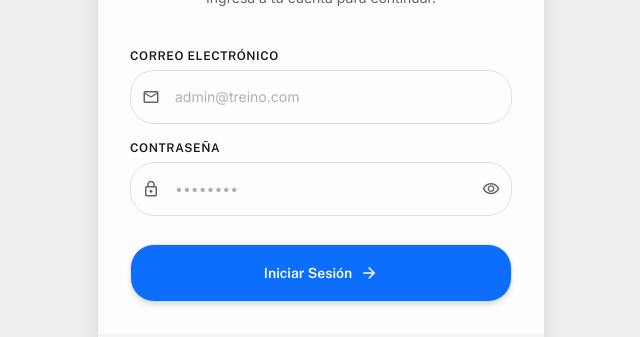
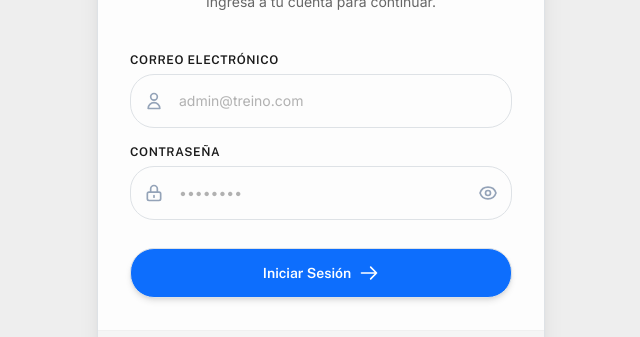
Before and after one commit to Sama170904/TreinoFront, a React (Vite) app: page /login in a window 1280 px wide. Shown: the part 258-595 px from the top of the page, without its empty margins (319-959 px from the left). Built offline with nearby package versions, Linux system fonts and the light colour scheme; no server answers.

Commit message:
fix: replace icon font ligatures with bulletproof inline SVGs in LoginPage

```diff
--- a/src/pages/LoginPage.tsx
+++ b/src/pages/LoginPage.tsx
@@ -59,7 +59,9 @@ const LoginPage: React.FC = () => {
                     {/* Error Alert */}
                     {errorMsg && (
                         <div className="mx-6 sm:mx-8 mb-4 p-3 bg-red-50 border border-red-200 text-red-700 rounded-xl text-sm flex items-center gap-2 animate-in">
-                            <span className="material-symbols-outlined text-red-500 text-lg">error</span>
+                            <svg className="w-5 h-5 text-red-500 shrink-0" fill="none" stroke="currentColor" viewBox="0 0 24 24">
+                                <path strokeLinecap="round" strokeLinejoin="round" strokeWidth="2" d="M12 8v4m0 4h.01M21 12a9 9 0 11-18 0 9 9 0 0118 0z" />
+                            </svg>
                             <span>{errorMsg}</span>
                         </div>
                     )}
@@ -67,14 +69,17 @@ const LoginPage: React.FC = () => {
                     {/* Form Section */}
                     <form onSubmit={handleSubmit} className="px-6 sm:px-8 pb-8 space-y-5">
                         <div className="space-y-4">
-                            {/* Email Field */}
+
+                            {/* Email / Person Field */}
                             <div>
                                 <label className="block font-label text-xs font-semibold text-on-surface mb-1.5 uppercase tracking-wider" htmlFor="email">
                                     Correo electrónico
                                 </label>
                                 <div className="relative flex items-center">
-                                    <div className="absolute left-3 z-10 flex items-center pointer-events-none text-on-surface-variant">
-                                        <span className="material-symbols-outlined text-lg">mail</span>
+                                    <div className="absolute left-3.5 z-10 flex items-center pointer-events-none text-slate-400">
+                                        <svg className="w-5 h-5" fill="none" stroke="currentColor" viewBox="0 0 24 24">
+                                            <path strokeLinecap="round" strokeLinejoin="round" strokeWidth="2" d="M16 7a4 4 0 11-8 0 4 4 0 018 0zM12 14a7 7 0 00-7 7h14a7 7 0 00-7-7z" />
+                                        </svg>
                                     </div>
                                     <input
                                         id="email"
@@ -83,8 +88,8 @@ const LoginPage: React.FC = () => {
                                         value={email}
                                         onChange={(e) => setEmail(e.target.value)}
                                         placeholder="admin@treino.com"
-                                        className="block w-full border border-outline-variant rounded-xl bg-surface text-on-surface placeholder-on-surface-variant/50 focus:outline-none focus:ring-2 focus:ring-primary/20 focus:border-primary transition-colors font-body text-sm py-3 input-has-icon-left"
-                                        style={{ paddingLeft: '2.75rem', paddingRight: '1rem' }}
+                                        className="block w-full border border-outline-variant rounded-xl bg-surface text-on-surface placeholder-on-surface-variant/50 focus:outline-none focus:ring-2 focus:ring-primary/20 focus:border-primary transition-colors font-body text-sm py-3"
+                                        style={{ paddingLeft: '3rem', paddingRight: '1rem' }}
                                     />
                                 </div>
                             </div>
@@ -95,8 +100,10 @@ const LoginPage: React.FC = () => {
                                     Contraseña
                                 </label>
                                 <div className="relative flex items-center">
-                                    <div className="absolute left-3 z-10 flex items-center pointer-events-none text-on-surface-variant">
-                                        <span className="material-symbols-outlined text-lg">lock</span>
+                                    <div className="absolute left-3.5 z-10 flex items-center pointer-events-none text-slate-400">
+                                        <svg className="w-5 h-5" fill="none" stroke="currentColor" viewBox="0 0 24 24">
+                                            <path strokeLinecap="round" strokeLinejoin="round" strokeWidth="2" d="M12 15v2m-6 4h12a2 2 0 002-2v-6a2 2 0 00-2-2H6a2 2 0 00-2 2v6a2 2 0 002 2zm10-10V7a4 4 0 00-8 0v4h8z" />
+                                        </svg>
                                     </div>
                                     <input
                                         id="password"
@@ -105,18 +112,25 @@ const LoginPage: React.FC = () => {
                                         value={password}
                                         onChange={(e) => setPassword(e.target.value)}
                                         placeholder="••••••••"
-                                        className="block w-full border border-outline-variant rounded-xl bg-surface text-on-surface placeholder-on-surface-variant/50 focus:outline-none focus:ring-2 focus:ring-primary/20 focus:border-primary transition-colors font-body text-sm py-3 input-has-icon-left input-has-icon-right"
-                                        style={{ paddingLeft: '2.75rem', paddingRight: '2.75rem' }}
+                                        className="block w-full border border-outline-variant rounded-xl bg-surface text-on-surface placeholder-on-surface-variant/50 focus:outline-none focus:ring-2 focus:ring-primary/20 focus:border-primary transition-colors font-body text-sm py-3"
+                                        style={{ paddingLeft: '3rem', paddingRight: '3rem' }}
                                     />
                                     <button
                                         type="button"
                                         onClick={() => setShowPassword(!showPassword)}
-                                        className="absolute right-3 z-10 flex items-center text-on-surface-variant hover:text-primary transition-colors focus:outline-none"
+                                        className="absolute right-3.5 z-10 flex items-center text-slate-400 hover:text-primary transition-colors focus:outline-none"
                                         title={showPassword ? 'Ocultar contraseña' : 'Mostrar contraseña'}
                                     >
-                                        <span className="material-symbols-outlined text-lg">
-                                            {showPassword ? 'visibility_off' : 'visibility'}
-                                        </span>
+                                        {showPassword ? (
+                                            <svg className="w-5 h-5" fill="none" stroke="currentColor" viewBox="0 0 24 24">
+                                                <path strokeLinecap="round" strokeLinejoin="round" strokeWidth="2" d="M13.875 18.825A10.05 10.05 0 0112 19c-4.478 0-8.268-2.943-9.543-7a9.97 9.97 0 011.563-3.029m5.858-5.858A9.954 9.954 0 0112 5c4.478 0 8.268 2.943 9.543 7a10.025 10.025 0 01-4.132 5.411m-4.59-4.59a3 3 0 10-4.243-4.243m4.242 4.242L3 3l18 18" />
+                                            </svg>
+                                        ) : (
+                                            <svg className="w-5 h-5" fill="none" stroke="currentColor" viewBox="0 0 24 24">
+                                                <path strokeLinecap="round" strokeLinejoin="round" strokeWidth="2" d="M15 12a3 3 0 11-6 0 3 3 0 016 0z" />
+                                                <path strokeLinecap="round" strokeLinejoin="round" strokeWidth="2" d="M2.458 12C3.732 7.943 7.523 5 12 5c4.478 0 8.268 2.943 9.542 7-1.274 4.057-5.064 7-9.542 7-4.477 0-8.268-2.943-9.542-7z" />
+                                            </svg>
+                                        )}
                                     </button>
                                 </div>
                             </div>
@@ -131,13 +145,18 @@ const LoginPage: React.FC = () => {
                             >
                                 {isLoading ? (
                                     <>
-                                        <span className="animate-spin material-symbols-outlined text-lg">progress_activity</span>
+                                        <svg className="w-5 h-5 animate-spin text-white" fill="none" stroke="currentColor" viewBox="0 0 24 24">
+                                            <circle className="opacity-25" cx="12" cy="12" r="10" stroke="currentColor" strokeWidth="4"></circle>
+                                            <path className="opacity-75" fill="currentColor" d="M4 12a8 8 0 018-8V0C5.373 0 0 5.373 0 12h4zm2 5.291A7.962 7.962 0 014 12H0c0 3.042 1.135 5.824 3 7.938l3-2.647z"></path>
+                                        </svg>
                                         <span>Iniciando sesión...</span>
                                     </>
                                 ) : (
                                     <>
                                         <span>Iniciar Sesión</span>
-                                        <span className="material-symbols-outlined text-lg">arrow_forward</span>
+                                        <svg className="w-5 h-5" fill="none" stroke="currentColor" viewBox="0 0 24 24">
+                                            <path strokeLinecap="round" strokeLinejoin="round" strokeWidth="2" d="M14 5l7 7m0 0l-7 7m7-7H3" />
+                                        </svg>
                                     </>
                                 )}
                             </button>
```
